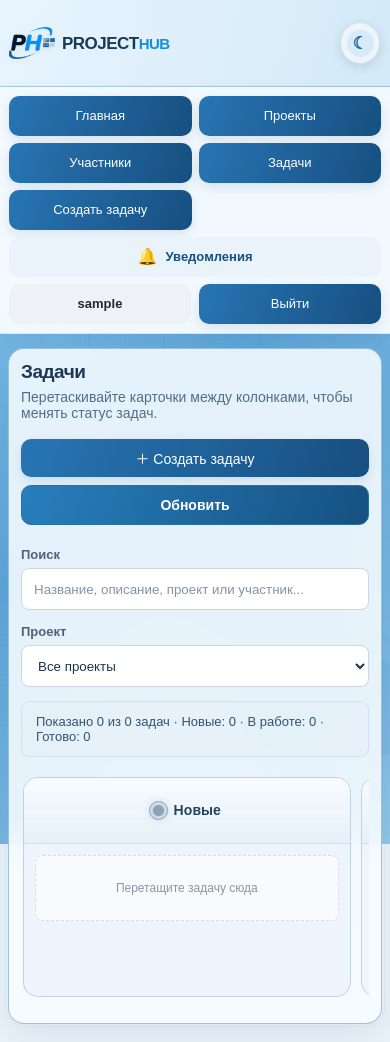
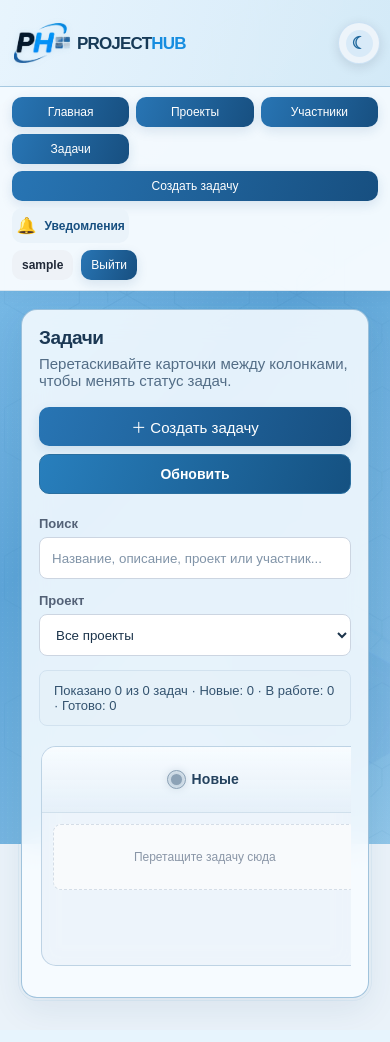
Before and after one commit to MaksimRag/kanban_board, a Flask app: page /tasks-page in a window 390 px wide. After the commit the page ends 1001 px from the top, so only its background shows below. Run offline with Flask 3, Linux system fonts and the light colour scheme; the visitor is signed in with stand-in values (Sample User, id 1); data that the repository does not hold is empty; some libraries are stand-ins or nearby versions; some web fonts are replaced.

Commit message:
Тест на телефоне #1

```diff
--- a/static/css/style.css
+++ b/static/css/style.css
@@ -1084,68 +1084,59 @@ html[data-theme="dark"] .account-modal .menu-action.back-action:hover {
 }
 
 
-/* PROJECTHUB — mobile layout repair */
+/* PROJECTHUB mobile refinement: notification dialog and navigation spacing */
 @media (max-width: 760px) {
-  html, body { width:100%; min-width:0; overflow-x:hidden; }
-  body { font-size:14px; }
-  .site-header {
-    min-height:72px!important;
-    width:100%;
-    padding:8px 58px 8px 12px!important;
-    justify-content:flex-start!important;
+  nav > a[href="/task-form"] {
+    grid-column: 1 / -1 !important;
+    width: 100% !important;
   }
-  .site-header .brand { min-width:0; max-width:100%; gap:7px!important; }
-  .site-header .brand-mark { width:54px!important;height:46px!important;flex:0 0 54px!important; }
-  .site-header .brand-wordmark { font-size:clamp(15px,4.5vw,20px)!important;white-space:nowrap;letter-spacing:-.035em; }
-  .site-theme-toggle {
-    right:10px!important;min-width:40px!important;width:40px!important;height:40px!important;
-    padding:7px!important;border-radius:50%!important;
+  .notifications-dialog-head {
+    display: flex !important;
+    flex-direction: column !important;
+    align-items: stretch !important;
+    justify-content: flex-start !important;
+    gap: 12px !important;
+    margin-bottom: 16px !important;
   }
-  .site-theme-toggle .theme-toggle-label { display:none!important; }
-  nav {
-    display:grid!important;
-    grid-template-columns:repeat(2,minmax(0,1fr))!important;
-    align-items:stretch!important;
-    gap:8px!important;
-    padding:10px 12px!important;
-    width:100%;
+  .notifications-dialog-head h2 {
+    width: 100% !important;
+    margin: 0 !important;
+    text-align: left !important;
   }
-  nav > a, nav > button, nav .user-panel > button {
-    display:flex!important;align-items:center!important;justify-content:center!important;
-    min-width:0!important;min-height:42px!important;
-    padding:9px 8px!important;margin:0!important;
-    text-align:center!important;white-space:normal!important;
-    overflow-wrap:anywhere;font-size:14px!important;line-height:1.2!important;
+  .notifications-head-actions {
+    display: flex !important;
+    flex-direction: row !important;
+    flex-wrap: nowrap !important;
+    align-items: center !important;
+    justify-content: flex-end !important;
+    gap: 8px !important;
+    width: 100% !important;
+    min-width: 0 !important;
   }
-  nav .nav-notifications { grid-column:1/-1!important; }
-  nav .user-panel {
-    grid-column:1/-1!important;
-    display:grid!important;grid-template-columns:minmax(0,1fr) minmax(0,1fr)!important;
-    gap:8px!important;min-width:0!important;margin:0!important;
+  #clearNotifications {
+    flex: 0 1 auto !important;
+    min-width: 0 !important;
+    max-width: calc(100% - 46px) !important;
+    padding: 9px 12px !important;
+    font-size: 13px !important;
+    line-height: 1.25 !important;
+    white-space: normal !important;
   }
-  main { width:100%!important;max-width:100%!important;margin:14px auto!important;padding:0 10px!important; }
-  main .panel, main .create-project-panel, main .projects-list-section,
-  main .kanban-panel, main .task-create-card, main .users-panel, main .section-panel {
-    width:100%!important;max-width:100%!important;min-width:0!important;
-    padding:14px!important;margin-left:0!important;margin-right:0!important;
+  .notifications-close {
+    flex: 0 0 38px !important;
+    width: 38px !important;
+    min-width: 38px !important;
+    height: 38px !important;
+    margin: 0 !important;
   }
-  main input, main textarea, main select { max-width:100%;min-width:0; }
-  main button, main .btn { max-width:100%; }
-  .notifications-dialog,.account-modal,.modal-dialog,.task-modal-dialog {
-    width:100%!important;max-width:100%!important;min-width:0!important;
-    max-height:calc(100dvh - 24px)!important;overflow-y:auto;
-    padding:18px!important;
+  .notifications-dialog {
+    width: min(570px, calc(100vw - 28px)) !important;
+    max-width: calc(100vw - 28px) !important;
+    max-height: calc(100dvh - 32px) !important;
+    box-sizing: border-box !important;
   }
-  .notifications-dialog-head,.notifications-head-actions { flex-wrap:wrap;gap:8px; }
-  .notifications-head-actions { justify-content:flex-end; }
 }
-@media (max-width: 420px) {
-  .site-header { min-height:64px!important;padding-left:9px!important;padding-right:54px!important; }
-  .site-header .brand-mark { width:46px!important;height:40px!important;flex-basis:46px!important; }
-  .site-header .brand-wordmark { font-size:15px!important; }
-  nav { gap:7px!important;padding:9px!important; }
-  nav > a, nav > button, nav .user-panel > button { min-height:40px!important;font-size:13px!important;padding:8px 6px!important; }
-  main { padding:0 8px!important; }
-  main .panel, main .create-project-panel, main .projects-list-section,
-  main .kanban-panel, main .task-create-card, main .users-panel, main .section-panel { padding:12px!important; }
+@media (max-width: 380px) {
+  #clearNotifications { font-size: 12px !important; padding: 8px 9px !important; }
+  .notifications-dialog { padding: 14px !important; }
 }
```
